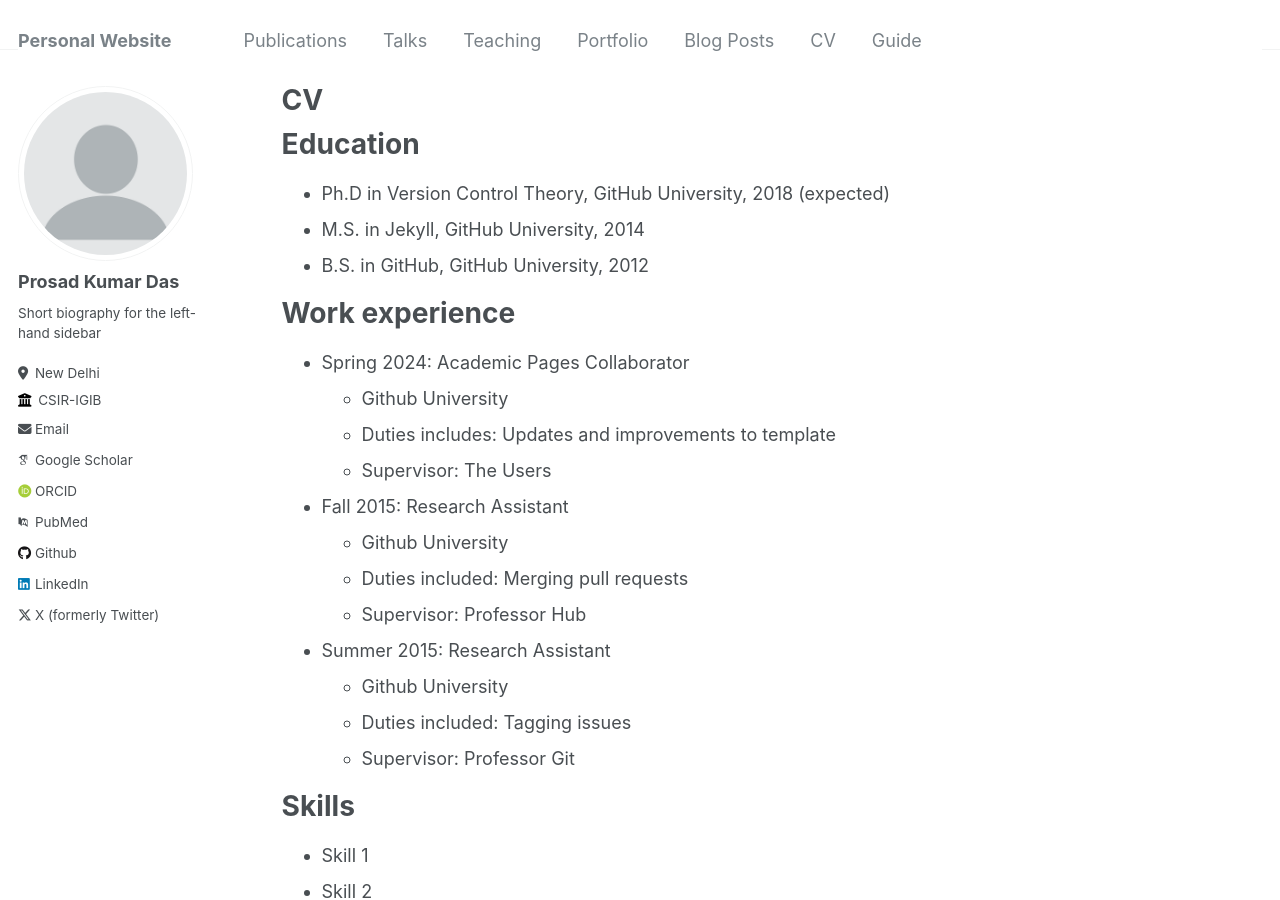
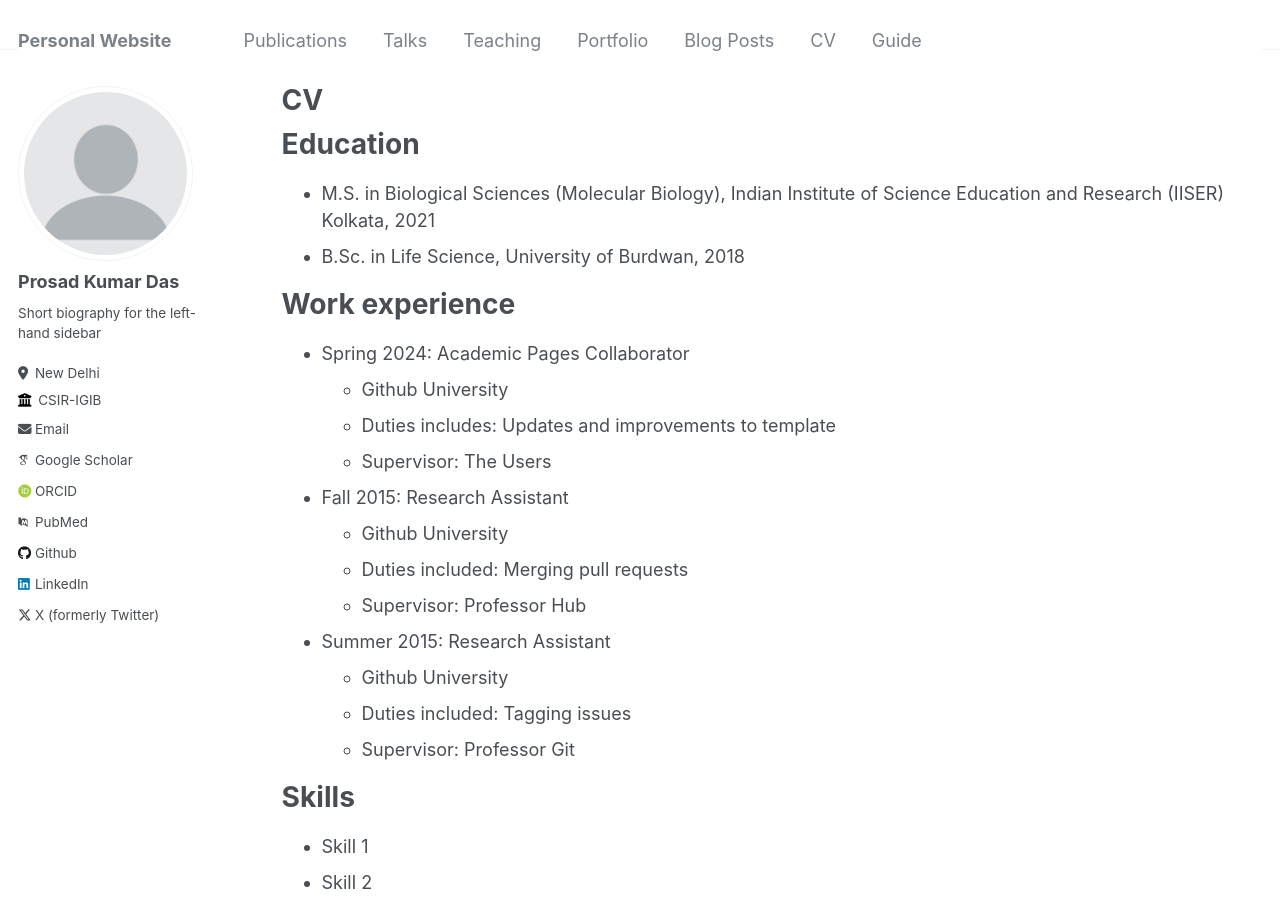
Before and after one commit to DasProsad/dasprosad.github.io, a Jekyll site: the page built from _pages/cv.md, in a window 1280 px wide and 900 px high. Built offline with Jekyll 4.4.1, drawn with Linux system fonts in a browser that asks for light colours; some web fonts are replaced.

Commit message:
Update cv.md

```diff
--- a/_pages/cv.md
+++ b/_pages/cv.md
@@ -11,9 +11,8 @@ redirect_from:
 
 Education
 ======
-* Ph.D in Version Control Theory, GitHub University, 2018 (expected)
-* M.S. in Jekyll, GitHub University, 2014
-* B.S. in GitHub, GitHub University, 2012
+* M.S. in Biological Sciences (Molecular Biology), Indian Institute of Science Education and Research (IISER) Kolkata, 2021
+* B.Sc. in Life Science, University of Burdwan, 2018
 
 Work experience
 ======
```
